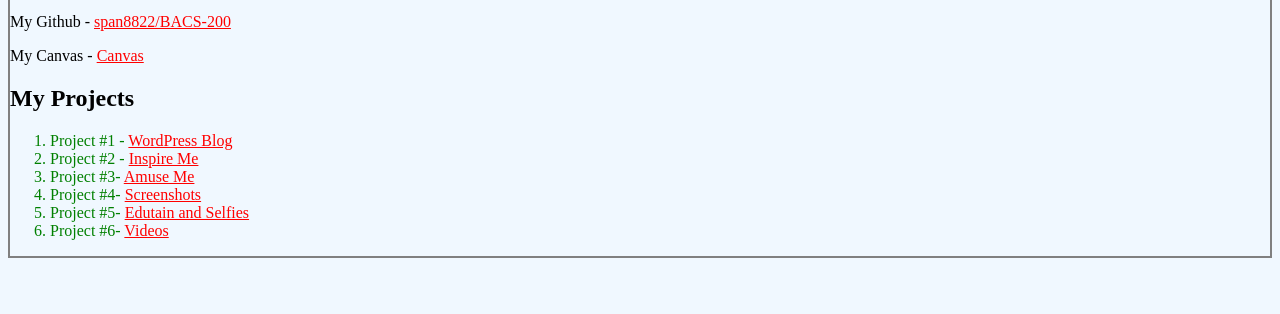
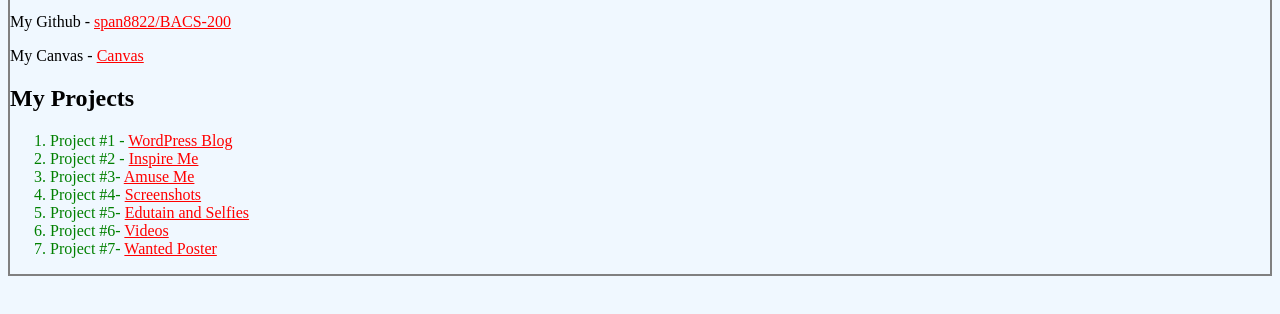
Before and after one commit to span8822/BACS-200, a plain HTML site: page bacs200/index.html in a window 1280 px wide. Shown: the part 356-670 px from the top of the page. Drawn offline with Linux system fonts and the light colour scheme.

Commit message:
Fixed things

```diff
--- a/bacs200/index.html
+++ b/bacs200/index.html
@@ -61,6 +61,10 @@
             Project #6-
             <a href="06/index.html"> Videos</a>
         </li>
+        <li>
+            Project #7-
+            <a href="07/index.html"> Wanted Poster</a>
+        </li>
     </ol>
 </body>
 
```
Also changed, not shown: bacs200/07/index.html (+1 -1 lines).
